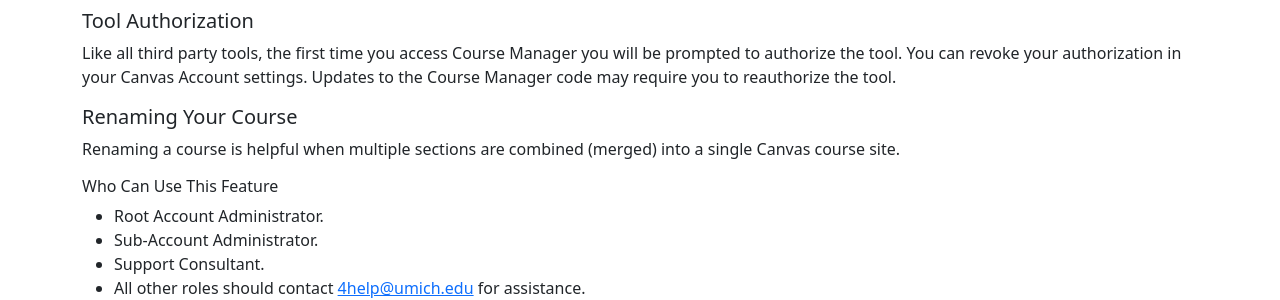
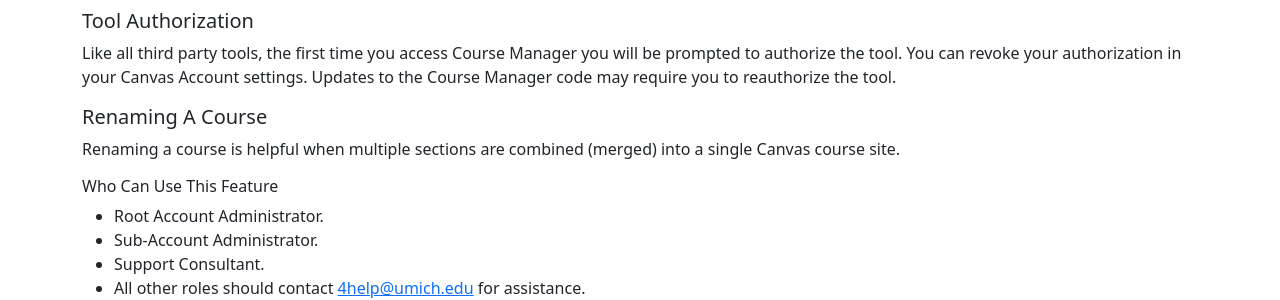
Before and after one commit to tl-its-umich-edu/canvas-course-manager-next, a Jekyll site: the page built from docs/index.html, in a window 1280 px wide. Shown: the part 279-579 px from the top of the page. Built offline with Jekyll 4.4.1, drawn with Linux system fonts in a browser that asks for light colours.

Commit message:
Update docs/index.html
Co-authored-by: melindakraft <makraft@umich.edu>

```diff
--- a/docs/index.html
+++ b/docs/index.html
@@ -10,7 +10,7 @@
   Like all third party tools, the first time you access Course Manager you will be prompted to authorize the tool.
   You can revoke your authorization in your Canvas Account settings. Updates to the Course Manager code may require you to reauthorize the tool.
 </p>
-<h2 class="h5">Renaming Your Course</h2>
+<h2 class="h5">Renaming A Course</h2>
 <p>Renaming a course is helpful when multiple sections are combined (merged) into a single Canvas course site. </p>
 <h3 class="h6">Who Can Use This Feature</h3>
 <ul>
```
